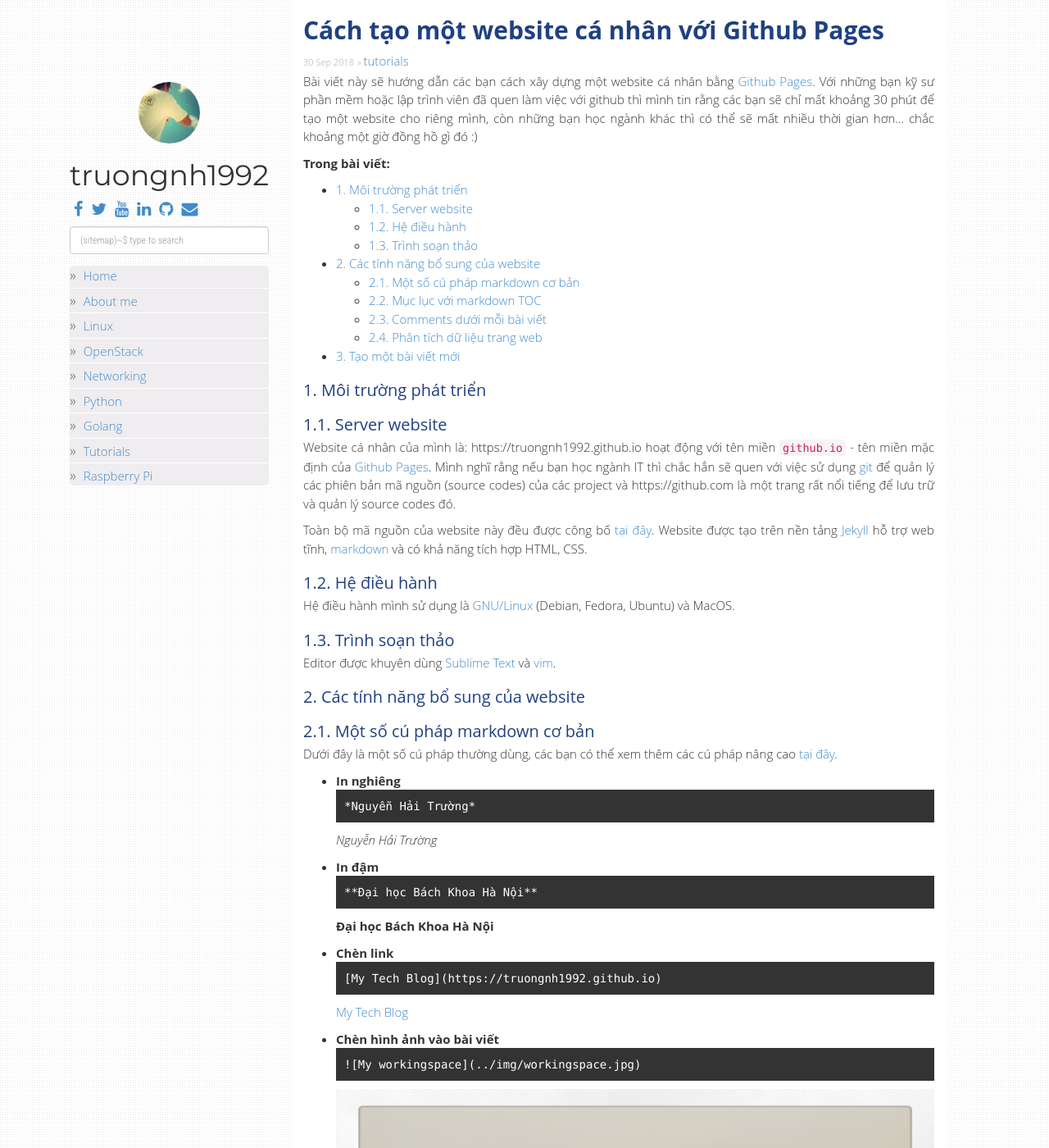
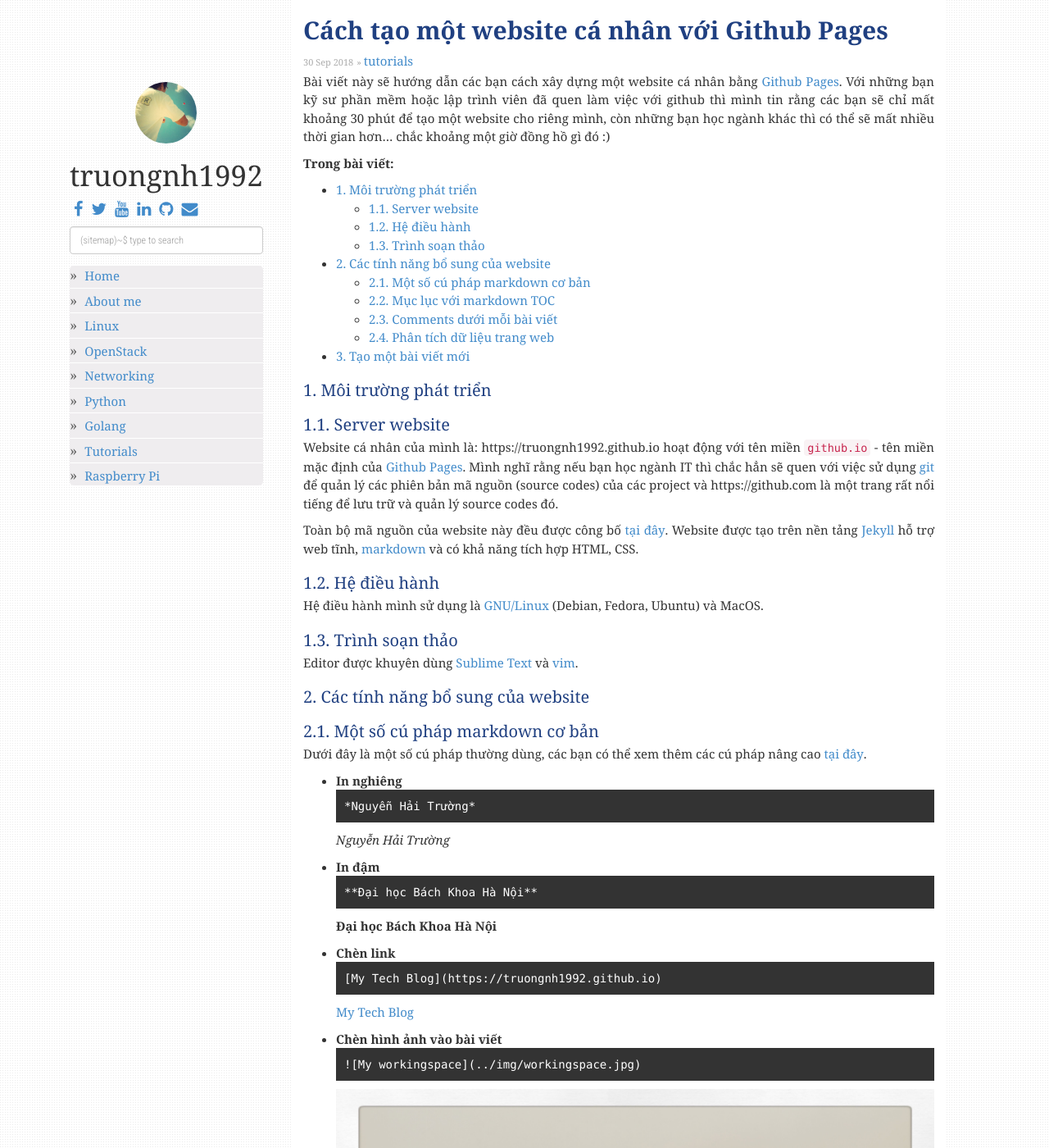
Before and after one commit to truongnh1992/truongnh1992.github.io, a Jekyll site: the page built from _posts/2018-09-30-how-to-create-this-site.md, in a window 1280 px wide and 1400 px high. Shown: the whole window at 82% size. Built offline with Jekyll 4.4.1, drawn with Linux system fonts in a browser that asks for light colours; nearby versions of some CDN libraries; some web fonts are replaced; comment, search, counter and statistics services are not loaded.

Commit message:
Change font from Montserrat to Georgia
Signed-off-by: Nguyen Hai Truong <truongnh@vn.fujitsu.com>

```diff
--- a/_layouts/default.html
+++ b/_layouts/default.html
@@ -8,7 +8,7 @@
     <meta http-equiv="X-UA-Compatible" content="IE=edge,chrome=1">
     <meta name="viewport" content="width=device-width, initial-scale=1">
     <link rel="shortcut icon" href="/static/img/favicon.ico" />
-    <link href="https://fonts.googleapis.com/css?family=Montserrat" rel="stylesheet">
+    <link href="https://fonts.googleapis.com/css?family=Georgia" rel="stylesheet">
     <title>{% if page.title %}{{ page.title }} - {{ site.title }}{% else %}{{ site.author }}{% endif %}</title>
     <meta name="author" content="{{ site.author }}" />
     <meta name="description" content="{% if page.title %}{{ page.title }}{% else %}{{ site.description }}{% endif %}" />
--- a/static/css/main.css
+++ b/static/css/main.css
@@ -1,5 +1,5 @@
 body {
-  font-family: "Open Sans", Arial, sans-serif;
+  font-family: Georgia, Arial, sans-serif;
   background: url("/static/img/subtle_dots.png");
   line-height: 1.5em;
   text-align: justify;
@@ -18,7 +18,7 @@
 .post-title {
  color:#204081;
  text-align:left;
- font-family: "Open Sans", sans-serif;
+ font-family: Georgia, sans-serif;
  font-size: 30px;
  font-weight: bold;
 }
@@ -41,15 +41,17 @@
 h1 {
   margin-bottom: 10px;
   font-size: 35px;
-  font-family: Montserrat;
+  font-family: Georgia;
 }
 h2, h3 {
   color: #204081;
   margin-bottom: 5px;
   font-size: 20px;
+  font-family: Georgia;
 }
 a, a:active {
   text-decoration: none;
+  font-family: Georgia;
   color: #3fa75;
   font-size: 15px;
 }
@@ -62,7 +64,7 @@
 	font-size: 14px;
 }
 .author-name {
-  font-family: Montserrat;
+  font-family: Georgia;
 }
 
 img {
```
